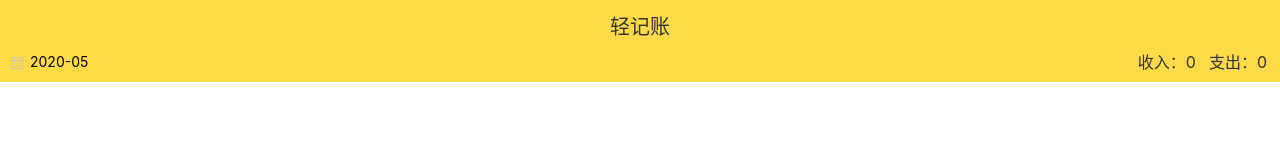
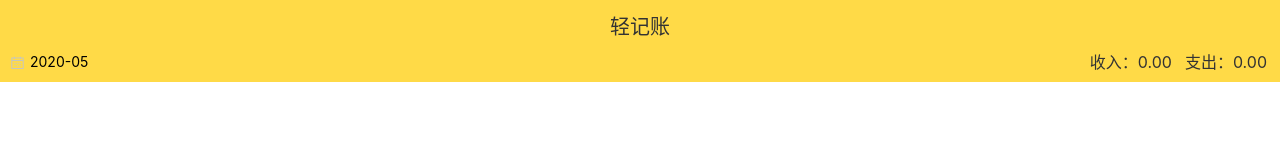
Before and after one commit to MongieLee/vue-tally, a Vue app: page /#/statistics in a window 1280 px wide. Shown: the top 160 px of the page. Built offline with nearby package versions, Linux system fonts and the light colour scheme.

Commit message:
数字调优

```diff
--- a/src/views/Statistics.vue
+++ b/src/views/Statistics.vue
@@ -7,8 +7,8 @@
       <div class="time-and-count">
         <el-date-picker class="xxx" v-model="currentM" type="month" placeholder="选择月"></el-date-picker>
         <div>
-          <span>收入：{{currentIncome}}</span>
-          <span>支出：{{currentPay}}</span>
+          <span>收入：{{currentIncome.toFixed(2)}}</span>
+          <span>支出：{{currentPay.toFixed(2)}}</span>
         </div>
       </div>
 
@@ -166,9 +166,9 @@ export default {
 
       let inCome = 0;
       arr.map(v => {
-        if (v.type === "income") inCome += parseInt(v.amount);
+        if (v.type === "income") inCome += v.amount;
       });
-      return inCome;
+      return inCome.toFixed(2);
     }
   },
   created() {
```
